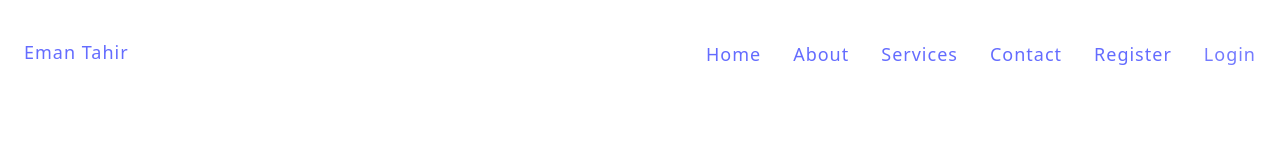
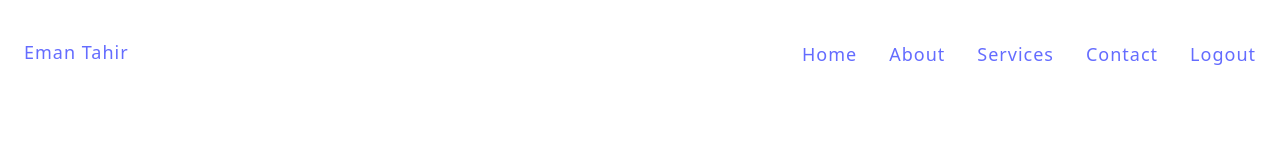
Before and after one commit to emantahir05/MERN-with-Login, a React (Vite) app in the folder client/: page /login in a window 1280 px wide. Shown: the top 156 px of the page. Built offline with nearby package versions, Linux system fonts and the light colour scheme; sample sign-in values are in the browser's storage.

Commit message:
Added Logout functionality

```diff
--- a/client/src/App.jsx
+++ b/client/src/App.jsx
@@ -7,6 +7,7 @@ import Contact from "./pages/Contact";
 import Login from "./pages/Login";
 import Register from "./pages/Register";
 import Service from "./pages/Service";
+import Logout from './pages/Logout';
 import Error from "./pages/Error";
 // Components
 import Navbar from './components/Navbar';
@@ -24,6 +25,7 @@ const App = () => {
         <Route path='/login' element={<Login/>} />
         <Route path='/register' element={<Register/>} />
         <Route path='/service' element={<Service/>} />
+        <Route path='/logout' element={<Logout/>} />
         <Route path='*' element={<Error/>} />
       </Routes>
       <Footer/>
--- a/client/src/components/Navbar.jsx
+++ b/client/src/components/Navbar.jsx
@@ -1,8 +1,12 @@
 import React from 'react'
-import {NavLink } from 'react-router-dom';
+import {NavLink} from 'react-router-dom';
 import "./Navbar.css";
+import { useAuth } from '../store/auth';
 
 const Navbar = () => {
+
+    const {isLoggedin} = useAuth();
+
   return (
     <>
     <header>
@@ -25,12 +29,20 @@ const Navbar = () => {
                 <li>
                     <NavLink to="/contact">Contact  </NavLink>
                 </li>
+                {isLoggedin ? <li>
+                    <NavLink to="/logout">Logout   </NavLink>
+                </li>
+                :
+                <>
                 <li>
                     <NavLink to="/register">Register   </NavLink>
                 </li>
                 <li>
                     <NavLink to="/login">Login   </NavLink>
                 </li>
+                </> }
+
+
             </ul>
         </nav>
         </div>
--- /dev/null
+++ b/client/src/pages/Logout.jsx
@@ -0,0 +1,19 @@
+import React, { useEffect } from 'react'
+import {Navigate} from 'react-router-dom';
+import { useAuth } from '../store/auth';
+
+
+const Logout = () => {
+
+    const { LogoutUser } = useAuth();
+
+    useEffect(() => {
+        LogoutUser();
+    },[LogoutUser])
+
+  return (
+    <Navigate to="/login" />
+  )
+}
+
+export default Logout
--- a/client/src/store/auth.jsx
+++ b/client/src/store/auth.jsx
@@ -1,22 +1,34 @@
-import { createContext, useContext } from "react";
+import { createContext, useContext, useState } from "react";
 
 export const AuthContext = createContext();
 
-export  const AuthProvider = ({children}) => {
+export const AuthProvider = ({ children }) => {
+  const [token, setToken] = useState(localStorage.getItem("token"));
 
-    const storeTokenInLS =(serverToken) => {
-        return localStorage.setItem('token', serverToken)
+  const storeTokenInLS = (serverToken) => {
+    return localStorage.setItem("token", serverToken);
   };
 
-    return  <AuthContext.Provider value={{storeTokenInLS}} >
+  let isLoggedin = !!token;
+  console.log("Token Value is",isLoggedin);
+
+  // logout functionality
+  const LogoutUser = () => {
+    setToken("");
+    return localStorage.removeItem("token");
+  };
+
+  return (
+    <AuthContext.Provider value={{ isLoggedin, storeTokenInLS, LogoutUser }}>
       {children}
     </AuthContext.Provider>
+  );
 };
 
-export const useAuth = ( ) => {
+export const useAuth = () => {
   const authContextValue = useContext(AuthContext);
   if (!authContextValue) {
     throw new Error("useAuth used outside of the provider");
   }
   return authContextValue;
-}
+};
```
Lines whose indentation alone changed are shown as unchanged.
